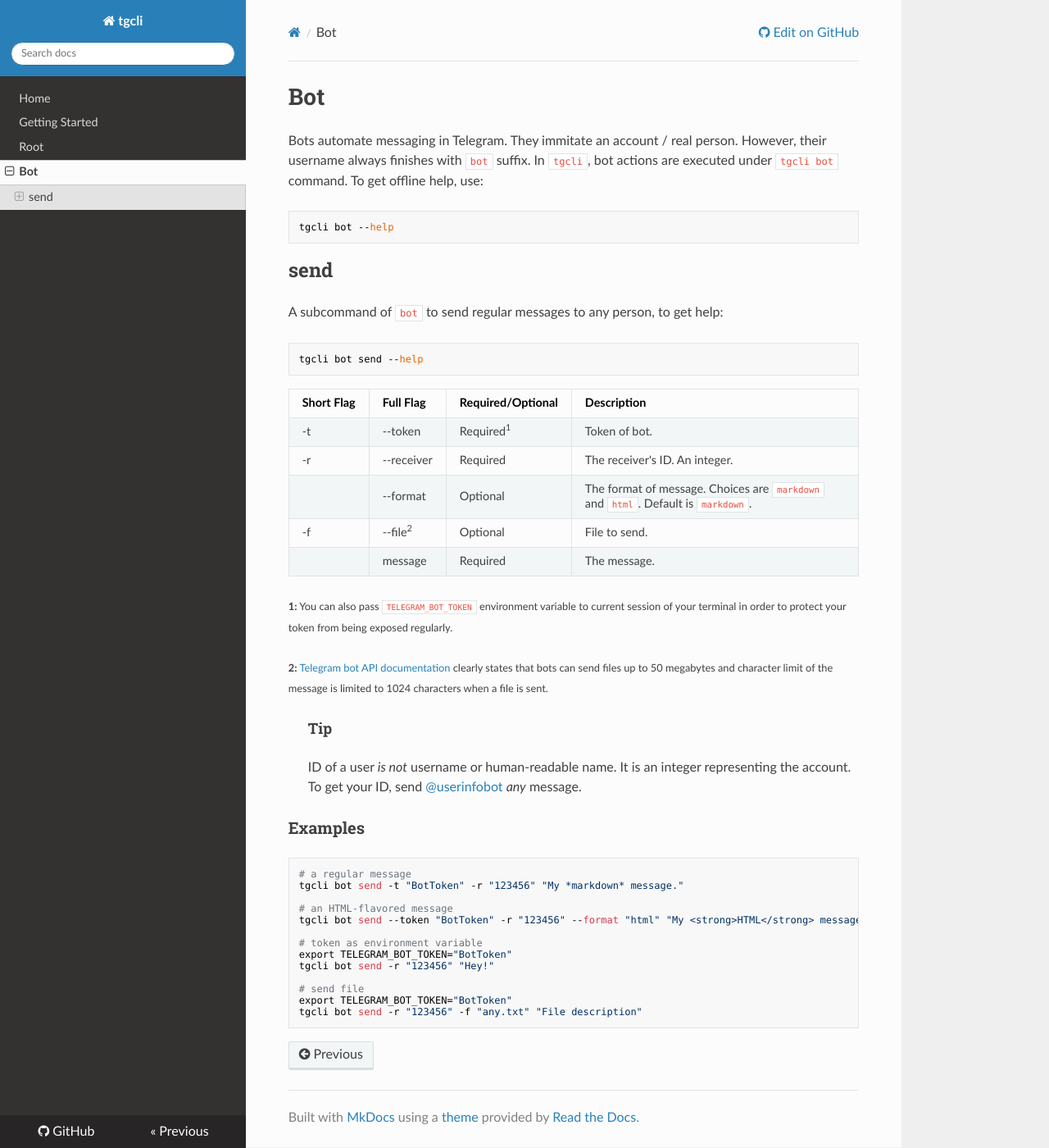
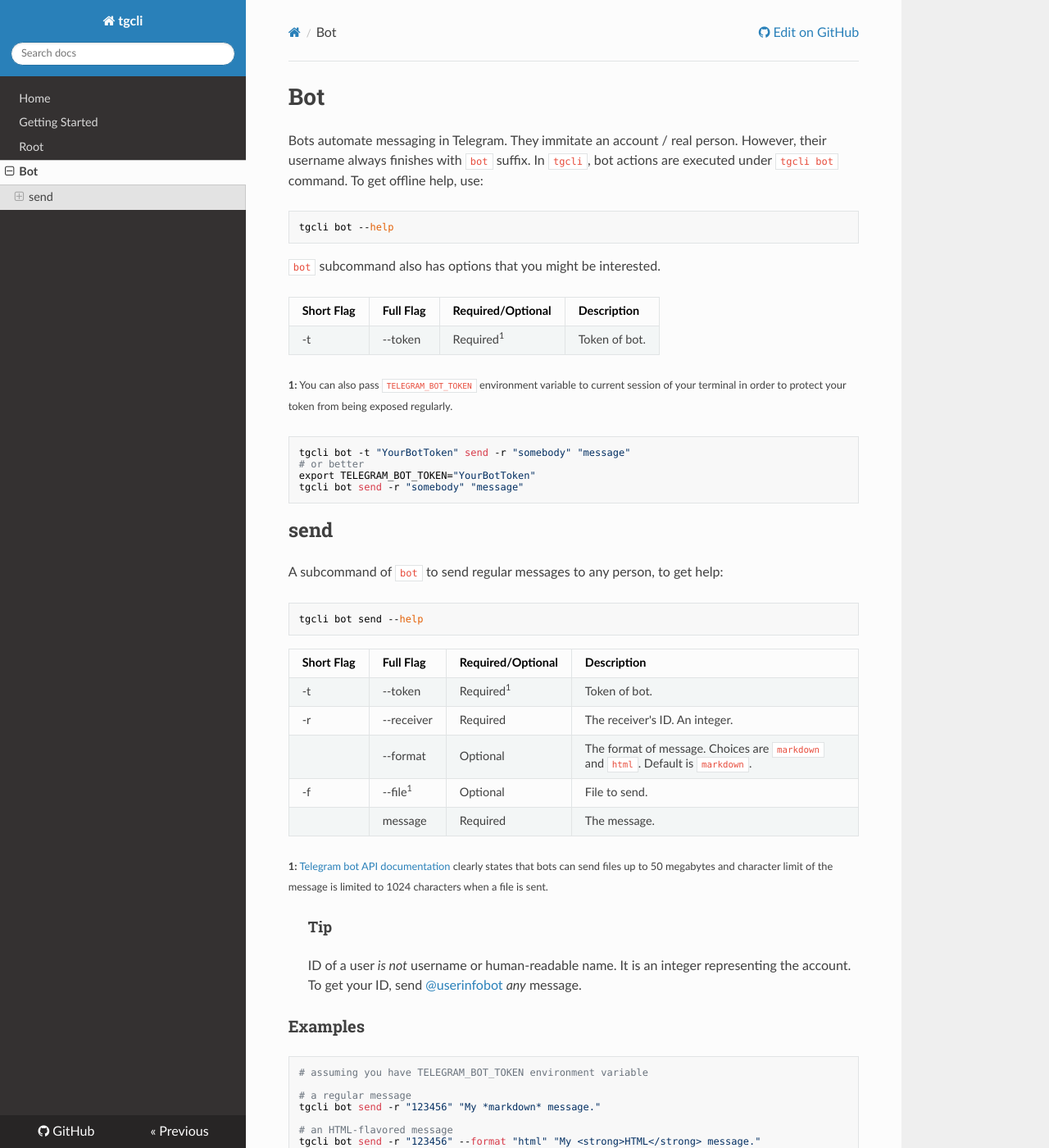
Before and after one commit to erayerdin/tgcli, an MkDocs documentation site: the page built from docs/bot.md, in a window 1280 px wide and 1400 px high. Shown: the whole window at 82% size. Built offline with MkDocs 1.6.1, drawn with Linux system fonts in a browser that asks for light colours; nearby versions of some CDN libraries.

Commit message:
updated documentation for token flag

```diff
--- a/docs/bot.md
+++ b/docs/bot.md
@@ -5,6 +5,21 @@
 actions are executed under `tgcli bot` command. To get offline help, use:
 
     tgcli bot --help
+
+`bot` subcommand also has options that you might be interested.
+
+Short Flag | Full Flag | Required/Optional | Description
+--- | --- | --- | ---
+-t | --token | Required<sup>1</sup> | Token of bot.
+
+<small>**1:** You can also pass `TELEGRAM_BOT_TOKEN` environment variable to
+current session of your terminal in order to protect your token from being
+exposed regularly.</small>
+
+    tgcli bot -t "YourBotToken" send -r "somebody" "message"
+    # or better
+    export TELEGRAM_BOT_TOKEN="YourBotToken"
+    tgcli bot send -r "somebody" "message"
 
 ## send
 
@@ -17,14 +32,10 @@
 -t | --token | Required<sup>1</sup> | Token of bot.
 -r | --receiver | Required | The receiver's ID. An integer.
  | --format | Optional | The format of message. Choices are `markdown` and `html`. Default is `markdown`.
--f | --file<sup>2</sup> | Optional | File to send.
+-f | --file<sup>1</sup> | Optional | File to send.
  | message | Required | The message.
 
-<small>**1:** You can also pass `TELEGRAM_BOT_TOKEN` environment variable to
-current session of your terminal in order to protect your token from being
-exposed regularly.</small>
-
-<small>**2:** [Telegram bot API documentation](https://core.telegram.org/bots/api#senddocument)
+<small>**1:** [Telegram bot API documentation](https://core.telegram.org/bots/api#senddocument)
 clearly states that bots can send files up to 50 megabytes and character limit
 of the message is limited to 1024 characters when a file is sent.</small>
 
@@ -35,15 +46,13 @@
 
 ### Examples
 
+    # assuming you have TELEGRAM_BOT_TOKEN environment variable
+
     # a regular message
-    tgcli bot send -t "BotToken" -r "123456" "My *markdown* message."
+    tgcli bot send -r "123456" "My *markdown* message."
 
     # an HTML-flavored message
-    tgcli bot send --token "BotToken" -r "123456" --format "html" "My <strong>HTML</strong> message."
-
-    # token as environment variable
-    export TELEGRAM_BOT_TOKEN="BotToken"
-    tgcli bot send -r "123456" "Hey!"
+    tgcli bot send -r "123456" --format "html" "My <strong>HTML</strong> message."
 
     # send file
     export TELEGRAM_BOT_TOKEN="BotToken"
```
